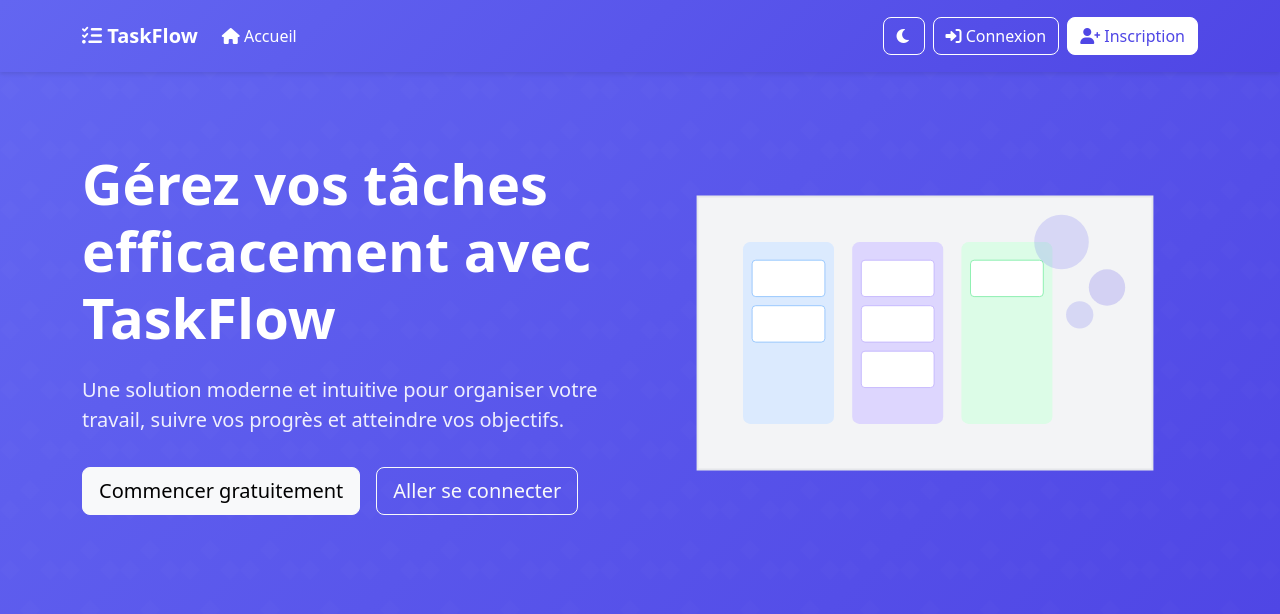
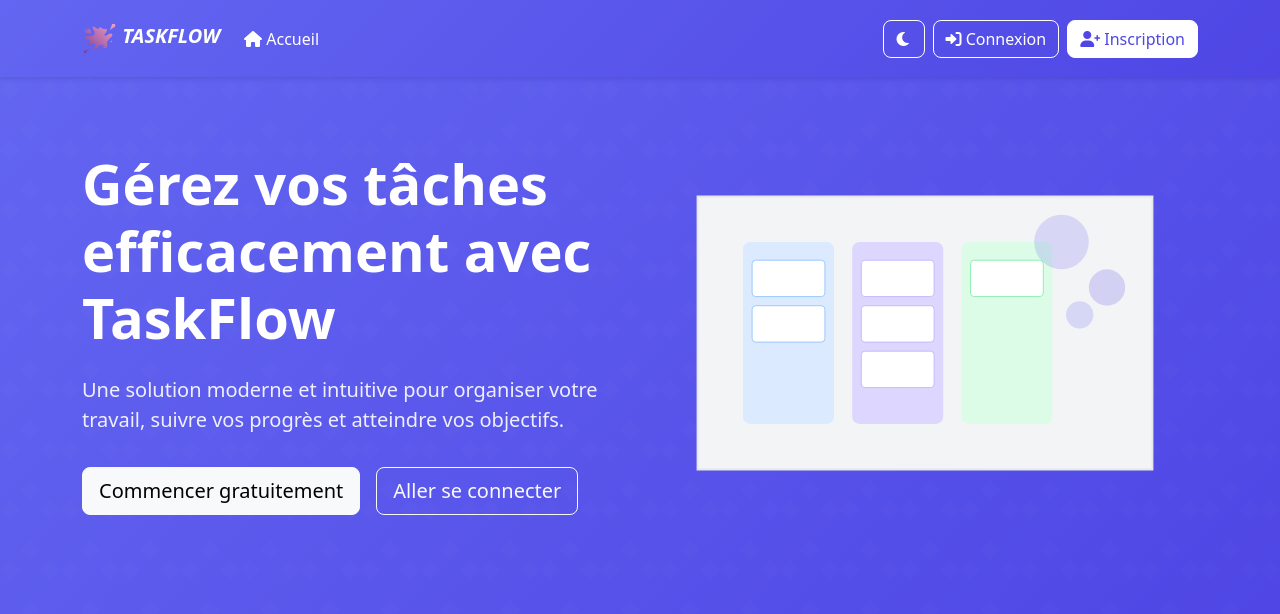
Before and after one commit to 3ab2/TaskFlow, a PHP site: page /index.php in a window 1280 px wide. Shown: the top 614 px of the page. Run offline with PHP 8.4, Linux system fonts and the light colour scheme; a stand-in replaces the project's code that opens the database connection.

Commit message:
22 /03/2025

```diff
--- a/includes/navbar.php
+++ b/includes/navbar.php
@@ -3,10 +3,11 @@ if (session_status() === PHP_SESSION_NONE) {
     session_start();
 }
 ?>
-<nav class="navbar navbar-expand-lg fixed-top" >
+<nav class="navbar navbar-expand-lg fixed-top d-inline-block align-top" >
     <div class="container">
         <a class="navbar-brand" href="/pfe/index.php">
-            <i class="fas fa-tasks"></i> TaskFlow
+            <img src="/pfe/assets/images/poudre.png" width="35" height="35" class="d-inline-block align-top" alt="Logo de TaskFlow">
+            <strong><em>TASKFLOW</em></strong>
         </a>
         <button class="navbar-toggler" type="button" data-bs-toggle="collapse" data-bs-target="#navbarNav">
             <span class="navbar-toggler-icon"></span>
--- a/index.php
+++ b/index.php
@@ -17,7 +17,6 @@ require_once "config/database.php";
 
 <body>
     <?php include 'includes/navbar.php'; ?>
-
 
     <!-- Hero Section -->
     <section class="hero">
--- a/views/profile.php
+++ b/views/profile.php
@@ -64,7 +64,7 @@ $user = $stmt->fetch(PDO::FETCH_ASSOC);
 
     <div class="profile-header">
         <div class="container text-center">
-            <img src="<?php echo $user['avatar_url'] ?? 'https://www.gravatar.com/avatar/' . md5(strtolower(trim($user['email']))) . '?d=mp'; ?>"
+            <img src="../assets/images/profil.png"
                 alt="Photo de profil" class="profile-picture mb-3">
             <h2><?php echo htmlspecialchars($user['username']); ?></h2>
             <p class="mb-0"><?php echo htmlspecialchars($user['email']); ?></p>
```
Also changed, not shown: assets/images/CIT.png (added), assets/images/chevron.png (added), assets/images/liste.png (added), assets/images/logo.jpg (added), assets/images/logo1.jpg (added), assets/images/poudre.png (added), assets/images/profil.png (added), assets/images/profile.png (added), assets/images/profile_12.jpg (added), assets/images/tache.png (added), assets/images/todo.png (added).
